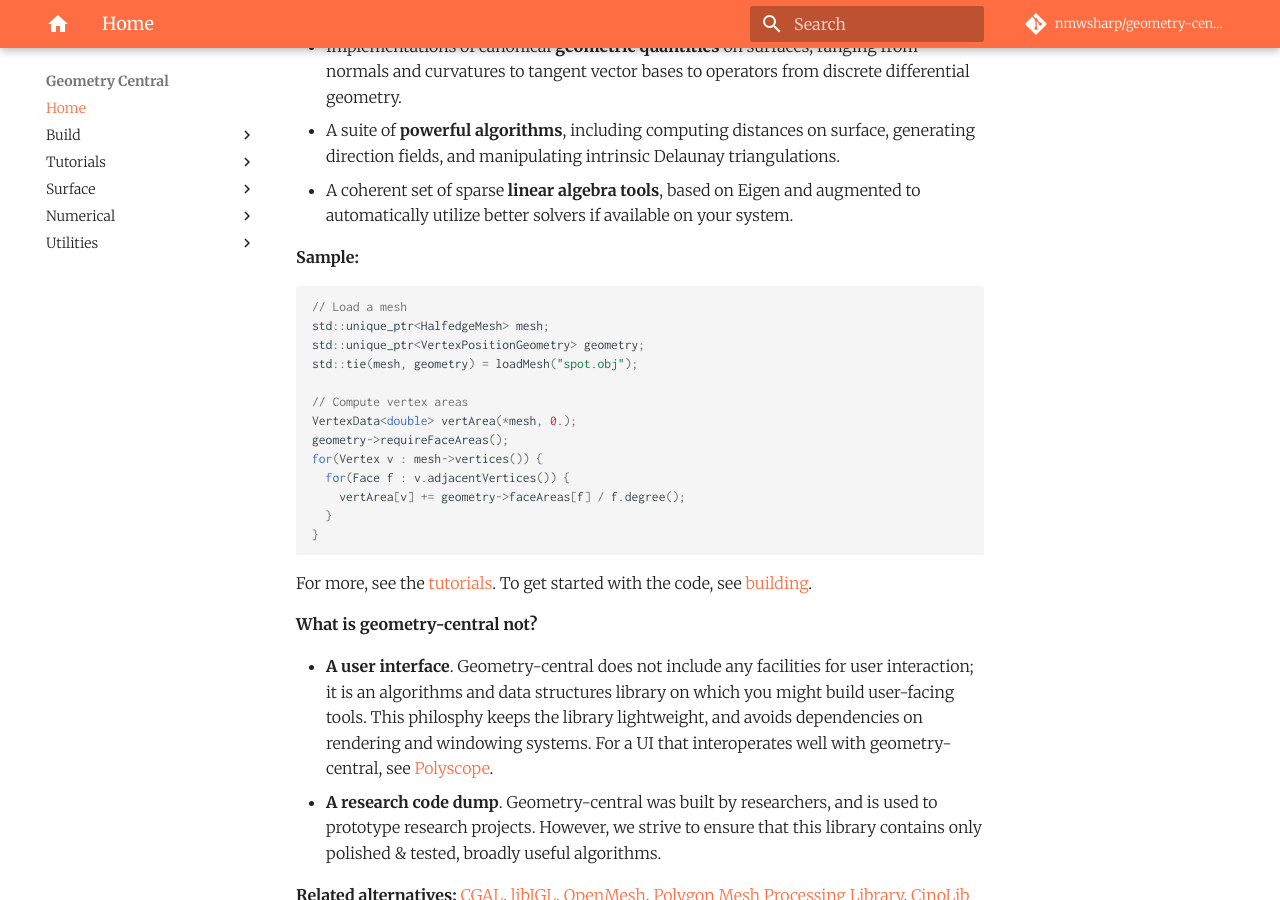
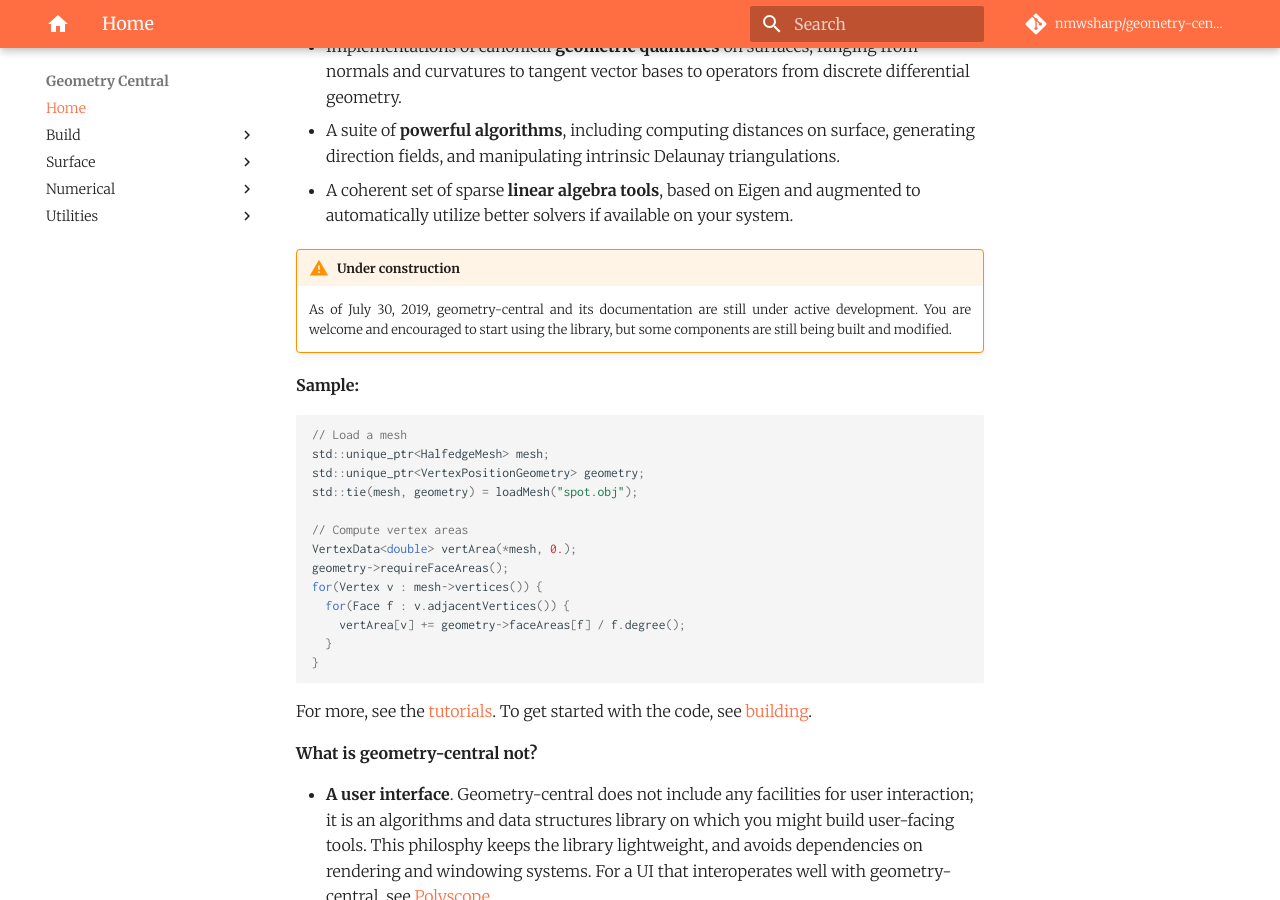
Before and after one commit to nmwsharp/geometry-central, an MkDocs documentation site: the page built from docs/docs/index.md, in a window 1280 px wide and 900 px high, scrolled down 314 px. Built offline with MkDocs 1.6.1 and Material for MkDocs 9.7.7, drawn with Linux system fonts in a browser that asks for light colours; comment, search, counter and statistics services are not loaded.

Commit message:
docs notes

```diff
--- a/docs/docs/index.md
+++ b/docs/docs/index.md
@@ -8,6 +8,10 @@ Features include:
 - Implementations of canonical **geometric quantities** on surfaces, ranging from normals and curvatures to tangent vector bases to operators from discrete differential geometry.
 - A suite of **powerful algorithms**, including computing distances on surface, generating direction fields, and manipulating intrinsic Delaunay triangulations.
 - A coherent set of sparse **linear algebra tools**, based on Eigen and augmented to automatically utilize better solvers if available on your system.
+
+!!! warning "Under construction"
+
+    As of July 30, 2019, geometry-central and its documentation are still under active development. You are welcome and encouraged to start using the library, but some components are still being built and modified.
 
 
 **Sample:**
--- a/docs/mkdocs.yml
+++ b/docs/mkdocs.yml
@@ -44,8 +44,8 @@ nav:
     - 'Building' : 'build/build.md'
     - 'Dependencies' : 'build/dependencies.md'
     - 'Tests' : 'build/tests.md'
-  - Tutorials:
-    - 'Load a mesh' : 'tutorials/load_mesh.md'
+  #- Tutorials:
+    #- 'Load a mesh' : 'tutorials/load_mesh.md'
   - Surface:
     - Halfedge Mesh:
       - 'Basics' : 'surface/halfedge_mesh/basics.md'
```
